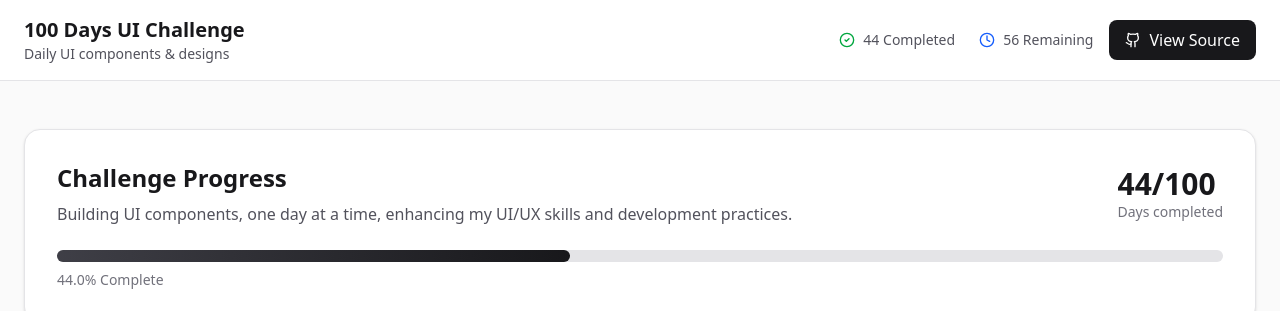
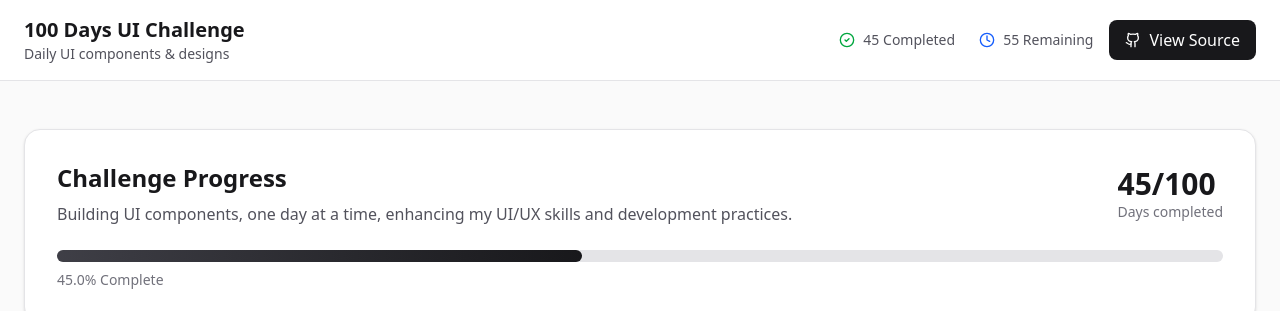
Before and after one commit to PrathamS1/dailyUIChallenges, a React (Vite) app: page / in a window 1280 px wide. Shown: the top 311 px of the page. Built offline with nearby package versions, Linux system fonts and the light colour scheme; a web font is replaced by a local one.

Commit message:
completed ui challenge 045 - info card, created nft info card, only figma file shown

```diff
--- a/src/App.jsx
+++ b/src/App.jsx
@@ -45,6 +45,7 @@ import CustomizeProduct from "./components/dailyUI033";
 import AutomotiveInterface from "./components/dailyUI034";
 import BlogPost from "./components/dailyUI035";
 import SpecialOffer from "./components/dailyUI036";
+import NFTInfoCard from "./components/dailyUI045";
 
 function App() {
   return (
@@ -99,6 +100,9 @@ function App() {
         <Route path="/042" element={<ToDoTask />} />
         <Route path="/043" element={<FoodMenu />} />
         <Route path="/044" element={<FavoriteSection />} />
+
+        {/* figma file */}
+        <Route path="/045" element={<NFTInfoCard />} />
         <Route path="/plugin-management" element={<PluginManagement />} />
 
         {/* <Route path="/002" element={<New Element />} /> */}
--- a/src/components/Navigation.jsx
+++ b/src/components/Navigation.jsx
@@ -510,6 +510,16 @@ const Navigation = () => {
         technologies: ["React", "Framer Motion", "Tailwind CSS"],
         difficulty: "Easy",
         completedDate: "2025-09-13",
+      },
+      {
+        day: "045",
+        title: "NFT Info Card",
+        description: "An NFT information card showcasing artwork, owner details, and nft related data.",
+        status: "completed",
+        route: "/045",
+        technologies: ["Figma"],
+        difficulty: "Intermediate",
+        completedDate: "2025-09-14",
       }
       // Add more challenges as they're completed
     ],
--- /dev/null
+++ b/src/components/dailyUI045.jsx
@@ -0,0 +1,16 @@
+import BackToHome from "./BackToHome";
+
+export default function NFTInfoCard() {
+  return (
+    <>
+      <div className="min-h-screen w-full">
+        <BackToHome />
+        <img
+          src="/nft-info.png"
+          className="object-cover w-full h-full"
+          alt=""
+        />
+      </div>
+    </>
+  );
+}
```
Also changed, not shown: 1 other file (tests, documents, lock files or other folders).
